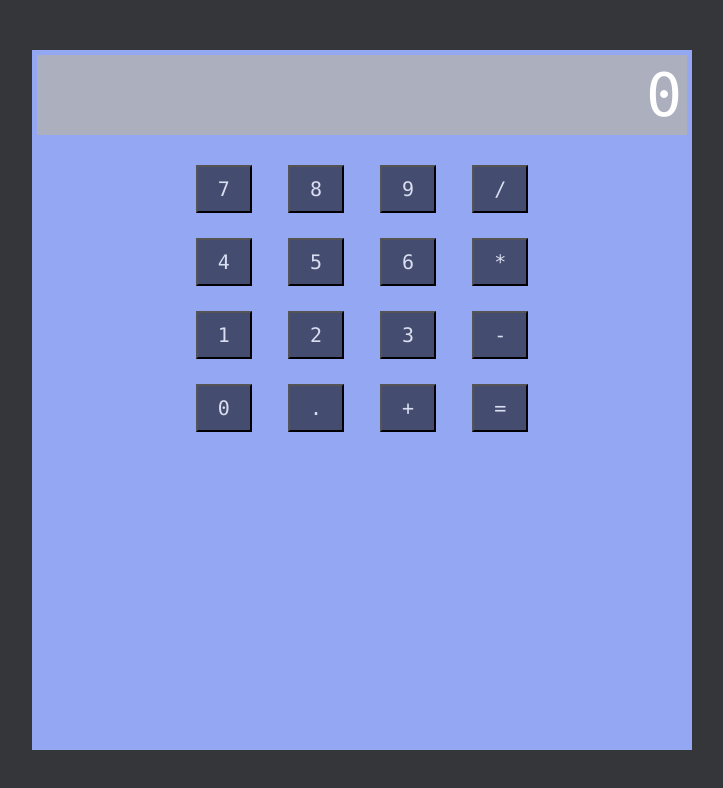
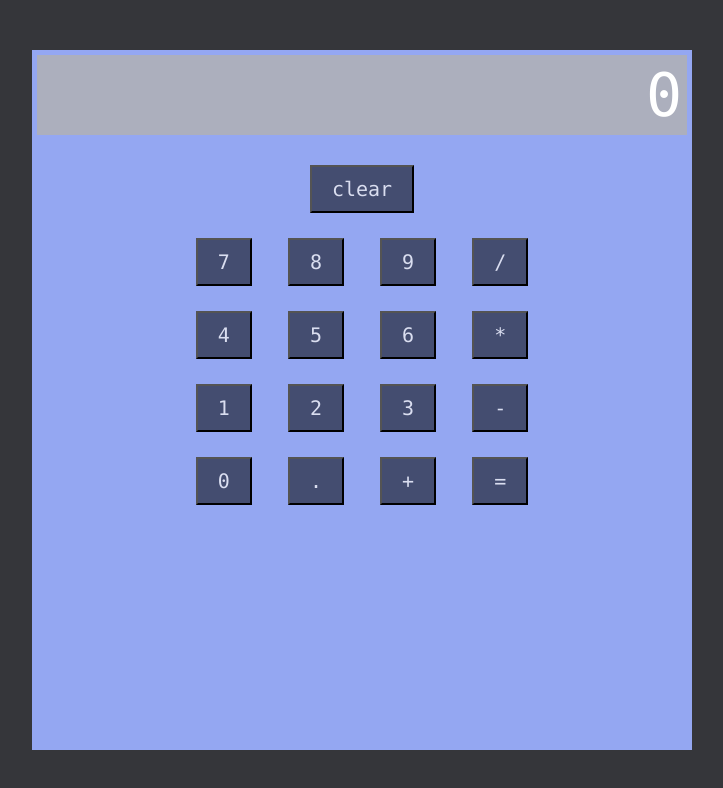
Before and after one commit to anajid1/calculator, a plain HTML site: page index.html in a window 1280 px wide. Shown: the whole page, without its empty margins (278-1001 px from the left). Drawn offline with Linux system fonts and the light colour scheme.

Commit message:
Add a clear button
* Add id's to buttons that will be accessed by js.
* Change output from class to id since it will be accessed by js.

```diff
--- a/index.html
+++ b/index.html
@@ -6,40 +6,45 @@
   <meta name="viewport" content="width=device-width, initial-scale=1.0">
   <title>Calculator</title>
   <link rel="stylesheet" href="styles.css"/>
+  <script src="calculator.js"></script>
 </head>
 <body>
   <div class="calculator">
-    <div class="output">
+    <div id="output">
       0
     </div>
     <div class="button-grid">
 
       <div class="row">
-        <button>7</button>
-        <button>8</button>
-        <button>9</button>
-        <button>/</button>
+        <button id="clear">clear</button>
       </div>
 
       <div class="row">
-        <button>4</button>
-        <button>5</button>
-        <button>6</button>
-        <button>*</button>
+        <button id="7">7</button>
+        <button id="8">8</button>
+        <button id="9">9</button>
+        <button id="/">/</button>
       </div>
 
       <div class="row">
-        <button>1</button>
-        <button>2</button>
-        <button>3</button>
-        <button>-</button>
+        <button id="4">4</button>
+        <button id="5">5</button>
+        <button id="6">6</button>
+        <button id="*">*</button>
       </div>
 
       <div class="row">
-        <button>0</button>
-        <button>.</button>
-        <button>+</button>
-        <button>=</button>
+        <button id="1">1</button>
+        <button id="2">2</button>
+        <button id="3">3</button>
+        <button id="-">-</button>
+      </div>
+
+      <div class="row">
+        <button id="0">0</button>
+        <button id=".">.</button>
+        <button id="+">+</button>
+        <button id="=">=</button>
       </div>
 
     </div>
--- a/styles.css
+++ b/styles.css
@@ -21,7 +21,7 @@
   flex-direction: column;
 }
 
-.output {
+#output {
   align-self: stretch;
   text-align: end;
   margin: 5px;
```
